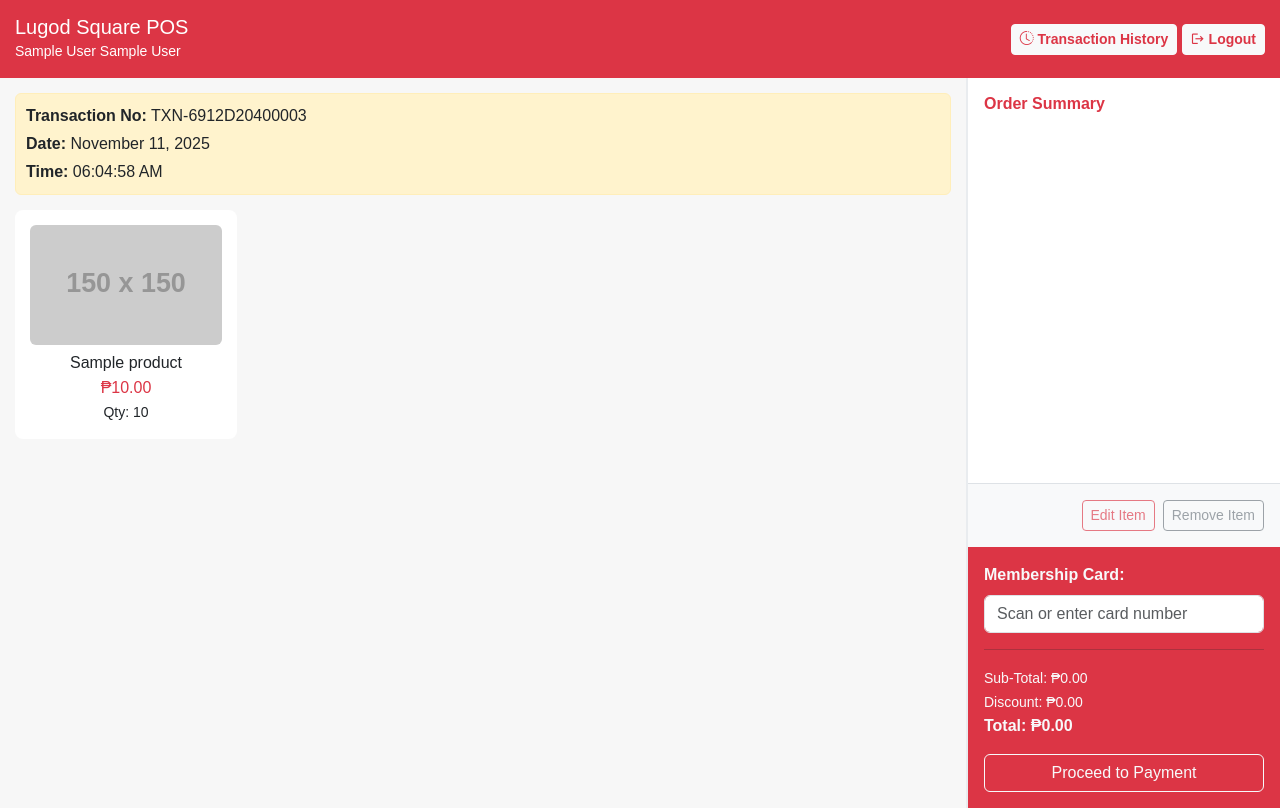
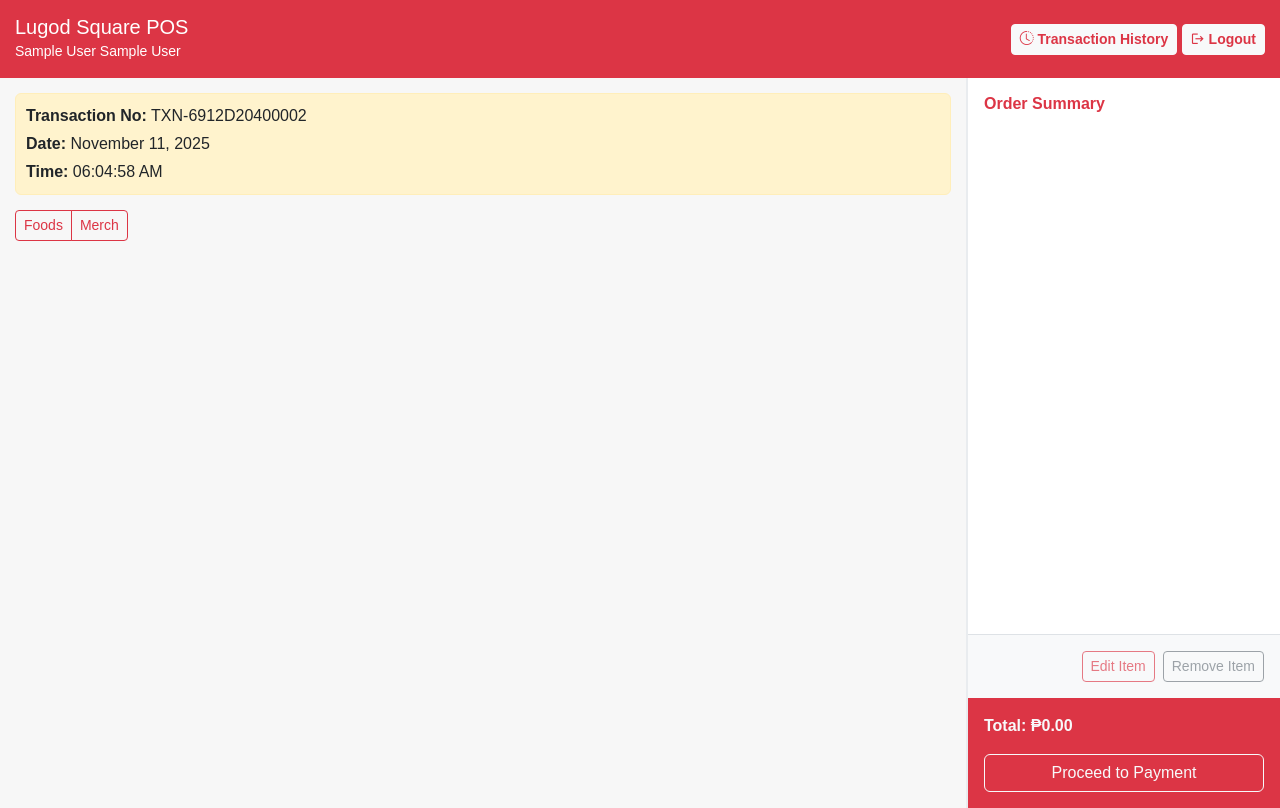
Before and after one commit to ONESYSTEAM/lugodsquare-pos, a PHP site: template app/Views/Layout/DashboardLayout.php in a window 1280 px wide. Run offline with PHP 8.4, Linux system fonts and the light colour scheme; the visitor is signed in with stand-in values (Sample User, id 1); the template is opened without the code that fills it: most values are stand-ins (such as "Sample title", 1, 10 or a date in 2020); grey boxes labelled with a size stand in for pictures from a placeholder-image service; some libraries are stand-ins or nearby versions.

Commit message:
food/merch tab

```diff
--- a/app/Views/Layout/DashboardLayout.php
+++ b/app/Views/Layout/DashboardLayout.php
@@ -51,9 +51,18 @@
                 <p class="mb-1"><strong>Date:</strong> <?= $date ?></p>
                 <p class="mb-0"><strong>Time:</strong> <span id="live-time"></span></p>
             </div>
+            <div class="d-flex">
+                <div class="btn-group mb-2">
+                    <button class="btn btn-outline-danger btn-sm" id="food">Foods</button>
+                    <button class="btn btn-outline-danger btn-sm" id="merch">Merch</button>
+                </div>
 
-            <div class="row g-3">
+            </div>
+
+
+            <div class="row g-3 d-none" id="food-products">
                 <?php foreach ($products as $product): ?>
+                    <?php if ($product['product_category'] === 'Foods'): ?>
                         <div class="col-6 col-md-4 col-lg-3">
                             <div class="product-card">
                                 <img src="https://placehold.co/150" class="product-img" alt="<?= $product['product_name'] ?>">
@@ -62,6 +71,21 @@
                                 <small>Qty: <?= $product['qty'] ?></small>
                             </div>
                         </div>
+                    <?php endif; ?>
+                <?php endforeach; ?>
+            </div>
+            <div class="row g-3 d-none" id="merch-products">
+                <?php foreach ($products as $product): ?>
+                    <?php if ($product['product_category'] === 'Merch'): ?>
+                        <div class="col-6 col-md-4 col-lg-3">
+                            <div class="product-card">
+                                <img src="https://placehold.co/150" class="product-img" alt="<?= $product['product_name'] ?>">
+                                <h6 class="mt-2 mb-1"><?= $product['product_name'] ?></h6>
+                                <p class="text-danger mb-0">₱<?= number_format($product['price'], 2) ?></p>
+                                <small>Qty: <?= $product['qty'] ?></small>
+                            </div>
+                        </div>
+                    <?php endif; ?>
                 <?php endforeach; ?>
             </div>
         </div>
@@ -79,17 +103,17 @@
                 <button class="btn btn-sm btn-outline-secondary" id="removeItemBtn" disabled>Remove Item</button>
             </div>
             <div class="bg-danger p-3">
-                <div class="mb-3">
-                    <div class="fw-bold text-light mb-2 ">Membership Card:</div>
+                <div class="mb-3 d-none" id="discountContainer">
+                    <div class="fw-bold text-light mb-2 ">Membership Card Discount:</div>
                     <div class="" id="membershipCard-con">
                         <input type="text" id="membershipCard" class="form-control" placeholder="Scan or enter card number">
                     </div>
                     <div class="mt-2 d-none" id="undoBtn-con">
                         <button class="btn btn-outline-light btn-sm" id="undoBtn">Undo Discount</button>
                     </div>
+                    <hr>
                 </div>
-                <hr>
-                <p class="text-light"><span id="subTotal"><small>Sub-Total: ₱0.00</small></span> <br> <small>Discount: ₱0.00</small> <br> <span class="fw-bold">Total: ₱0.00</span></p>
+                <p class="text-light"><span id="subTotal" class="d-none"><small>Sub-Total: ₱0.00</small></span><br class="br d-none"><small id="discount-span" class="d-none">Discount: ₱0.00</small> <br class="br d-none"> <span class="fw-bold">Total: ₱0.00</span></p>
 
                 <button class="btn btn-outline-light w-100 payment-btn" id="paymentBtn">Proceed to Payment</button>
             </div>
@@ -183,6 +207,32 @@
             sidebar.classList.toggle('active');
             transaction.classList.toggle('active');
         });
+
+        $(document).ready(function() {
+            $('#food').on('click', function() {
+                $('#food-products').removeClass('d-none');
+                $('#merch-products').addClass('d-none');
+                $('#merch').removeClass('btn-danger').addClass('btn-outline-danger');
+                $(this).addClass('btn-danger').removeClass('btn-outline-danger');
+                $('#discountContainer').addClass('d-none');
+                $('#discount-span').addClass('d-none');
+                $('.br').addClass('d-none');
+                $('#subTotal').addClass('d-none');
+            })
+        });
+        $(document).ready(function() {
+            $('#merch').on('click', function() {
+                $('#merch-products').removeClass('d-none');
+                $('#food-products').addClass('d-none');
+                $(this).addClass('btn-danger').removeClass('btn-outline-danger');
+                $('#food').removeClass('btn-danger').addClass('btn-outline-danger');
+                $('#discountContainer').removeClass('d-none');
+                $('#discount-span').removeClass('d-none');
+                $('.br').removeClass('d-none');
+                $('#subTotal').removeClass('d-none');
+
+            })
+        })
     </script>
 </body>
 
--- a/public/js/custom.js
+++ b/public/js/custom.js
@@ -167,18 +167,28 @@
         });
         receiptHTML += `
                     </div>
-                    <hr>
+                    <hr>`;
+
+        // ✅ Only show subtotal/discount if there’s a difference (discount applied)
+        if (total !== finalTotal) {
+            receiptHTML += `
         <div class="d-flex justify-content-between">
             <span>Sub-Total:</span>
             <span id="receiptSubTotal">₱${total.toFixed(2)}</span>
-                    </div>
+        </div>`;
+            if (discountAmount > 0) {
+                receiptHTML += `
             <div class="d-flex justify-content-between text-danger">
                 <span>Discount:</span>
                 <span id="receiptDiscount">₱${discountAmount.toFixed(2)}</span>
-                    </div>
+            </div>`;
+            }
+        }
+
+        receiptHTML += `
                     <div class="d-flex justify-content-between fw-bold">
                         <span>Total:</span>
-                        <span id="receiptTotal">₱${finalTotal.toFixed(2)}</span>
+                        <span id="receiptTotal" class="fw-bold">₱${finalTotal.toFixed(2)}</span>
                     </div>
                     <div class="mt-3 row">
                         <label class="form-label" id="paymentOptionLbl">Cash Payment</label>
@@ -390,7 +400,7 @@
     });
 
 
-    let memberCardNumber = "non-member";
+    let memberCardNumber = "N/A";
     let cardAmountPaid;
     let cardPaymentDone = false;
     $(document).on('change', '#cardPayment', function () {
```
Lines whose indentation alone changed are shown as unchanged.
